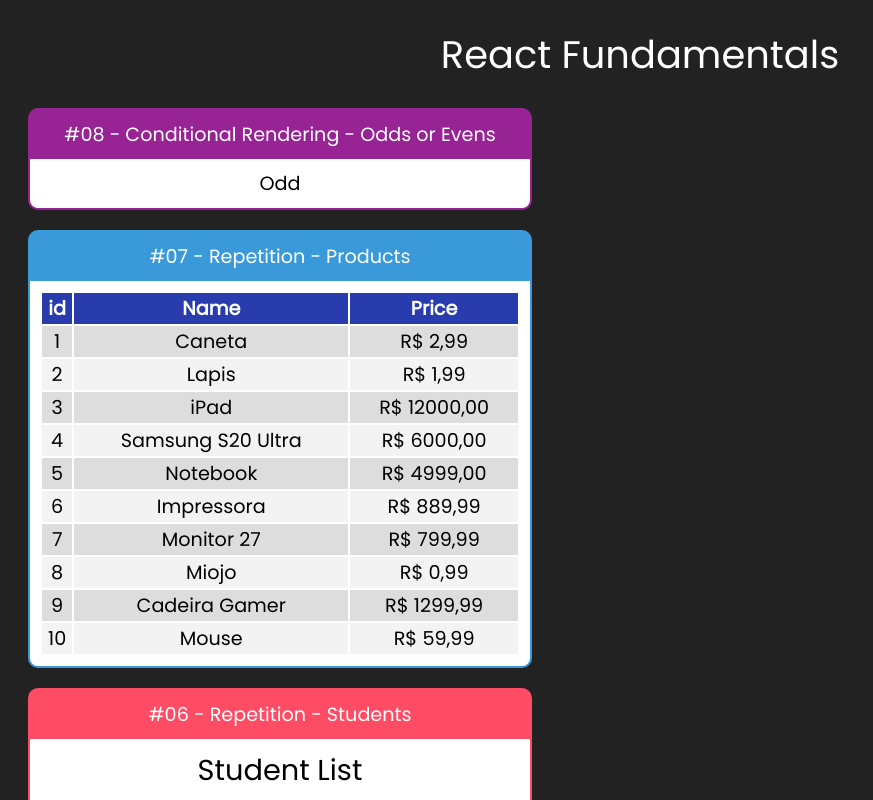
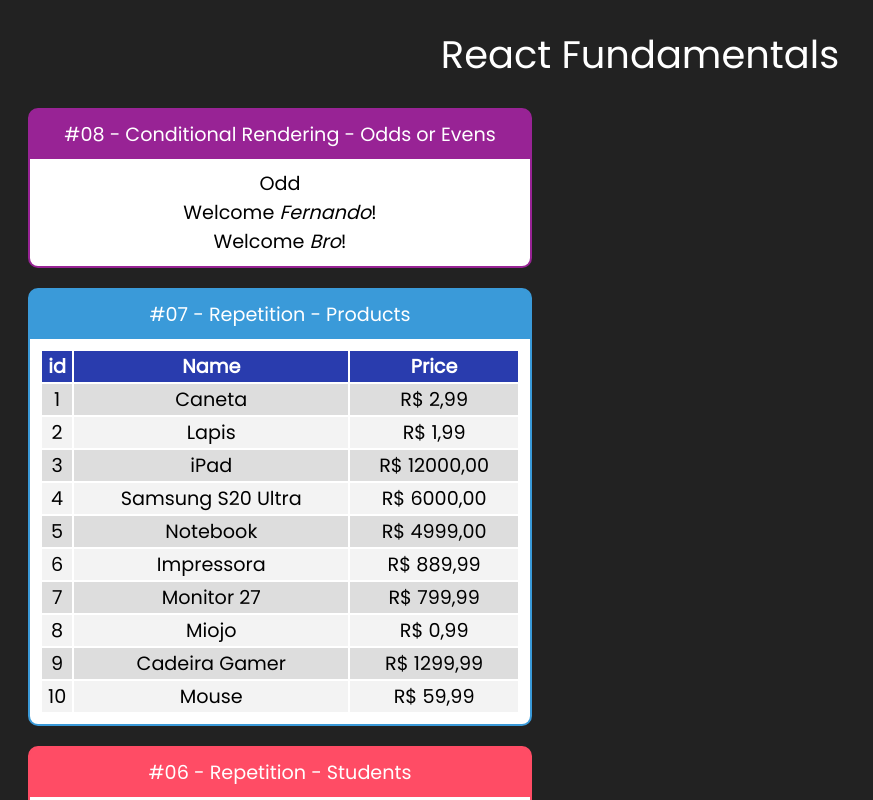
Before and after one commit to galenomoon/ReactFundamentals_React, a React (Create React App) app: page / in a window 1280 px wide. Shown: the top 800 px of the page, without its empty margins (0-873 px from the left). Built offline with nearby package versions, Linux system fonts and the light colour scheme.

Commit message:
Conditional Rendering Using If.js

```diff
--- a/src/App.jsx
+++ b/src/App.jsx
@@ -10,6 +10,7 @@ import Family from "./components/basics/Family";
 import StudentList from "./components/Repetition/StudentList";
 import TableProducts from "./components/Repetition/TableProducts";
 import OddsOrEvens from "./components/conditional/OddsOrEvens";
+import UserInfo from "./components/conditional/UserInfo";
 
 export default () => (
   // _, (), props, (props) | This function only takes ONE parameter, so we can use UNDERLINE (_) to say that to the code
@@ -18,6 +19,8 @@ export default () => (
     <h1>React Fundamentals</h1>
     <Card title="#08 - Conditional Rendering - Odds or Evens" color="#982395">
       <OddsOrEvens number={21}></OddsOrEvens>
+      <UserInfo user={{name: 'Fernando'}}></UserInfo>
+      <UserInfo user={{}}></UserInfo>
     </Card>
 
     <Card title="#07 - Repetition - Products" color="#3A9AD9">
--- /dev/null
+++ b/src/components/conditional/If.js
@@ -0,0 +1,7 @@
+export default (props) => {
+    if(props.test){
+        return props.children
+    }else{
+        return false
+    }
+};
--- /dev/null
+++ b/src/components/conditional/UserInfo.jsx
@@ -0,0 +1,16 @@
+import React from "react";
+import If from "./If";
+
+export default (props) => {
+  const user = props.user || {};
+  return (
+    <div>
+      <If test={user && user.name}>
+        Welcome <i>{user.name}</i>!
+      </If>
+      <If test={!user || !user.name}>
+        Welcome <i>Bro</i>!
+      </If>
+    </div>
+  );
+};
```
